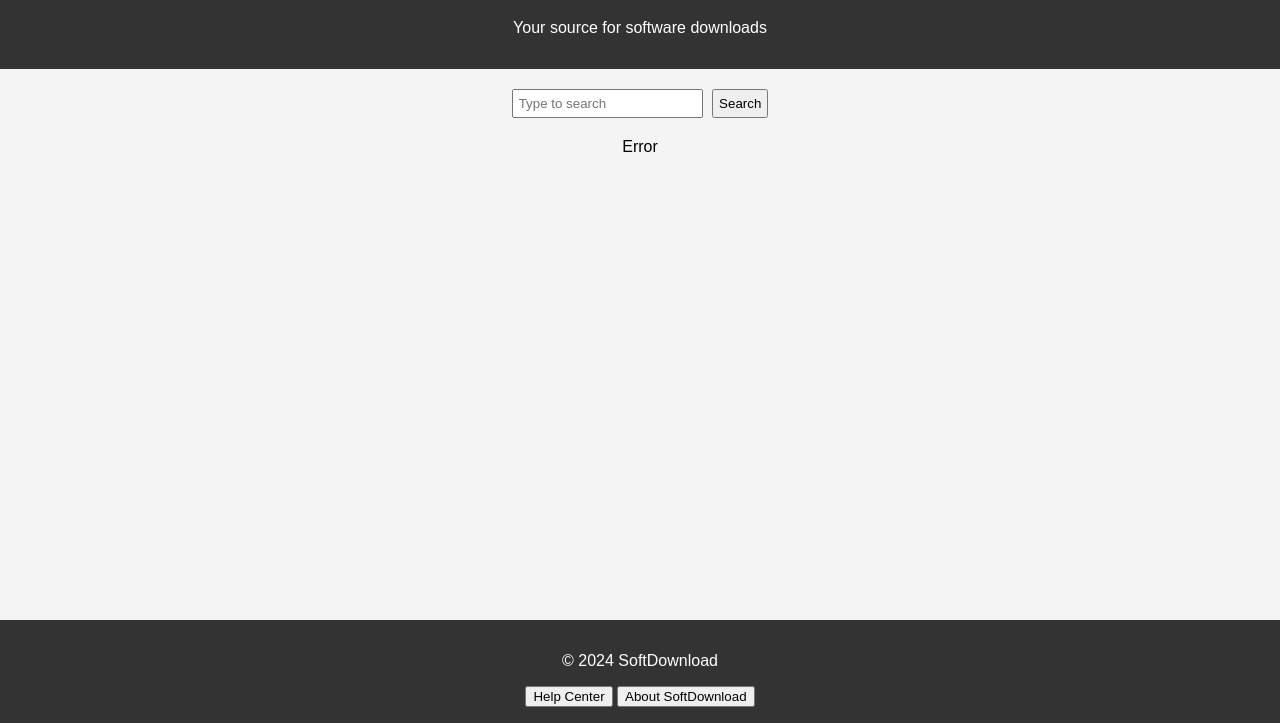
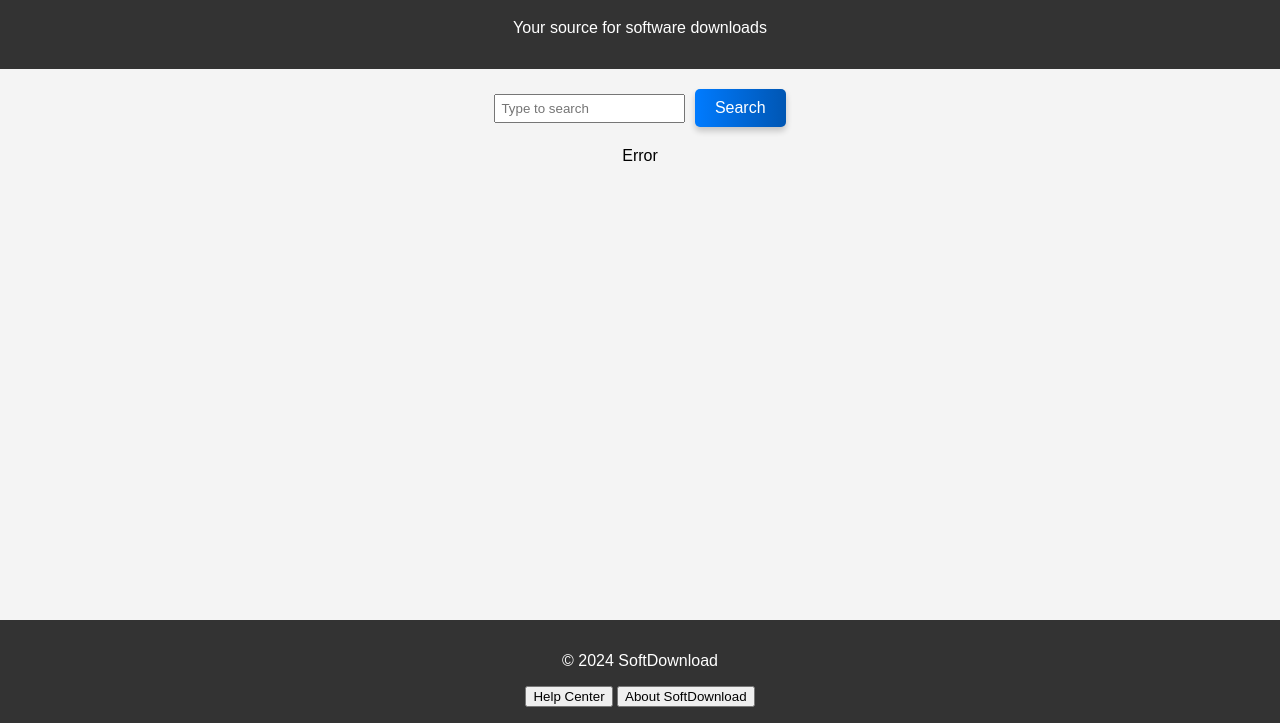
Before and after one commit to imguest24897/SoftDownload, a plain HTML site: page indexFixed.html in a window 1280 px wide. Shown: the part 77-800 px from the top of the page. Drawn offline with Linux system fonts and the light colour scheme; no server answers.

Commit message:
Update indexFixed.html

```diff
--- a/indexFixed.html
+++ b/indexFixed.html
@@ -57,8 +57,18 @@
         }
 
         #searchButton {
-            padding: 5px;
+            display: inline-block;
+            padding: 10px 20px;
+            font-size: 16px;
             cursor: pointer;
+            text-align: center;
+            text-decoration: none;
+            color: white;
+            background-image: linear-gradient(to right, #007bff, #0056b3);
+            border: none;
+            border-radius: 5px;
+            box-shadow: 0 4px 6px rgba(0, 0, 0, 0.2);
+            transition: all 0.3s ease;
         }
     </style>
 </head>
@@ -116,7 +126,7 @@
                 const ul = document.createElement('ul');
 
                 files.forEach(file => {
-                    // Исключаем .html и .md файлы
+                    // Excluding .html and .md files
                     if (!file.name.endsWith('.html') && !file.name.endsWith('.md')) {
                         const li = document.createElement('li');
                         const link = document.createElement('a');
```
